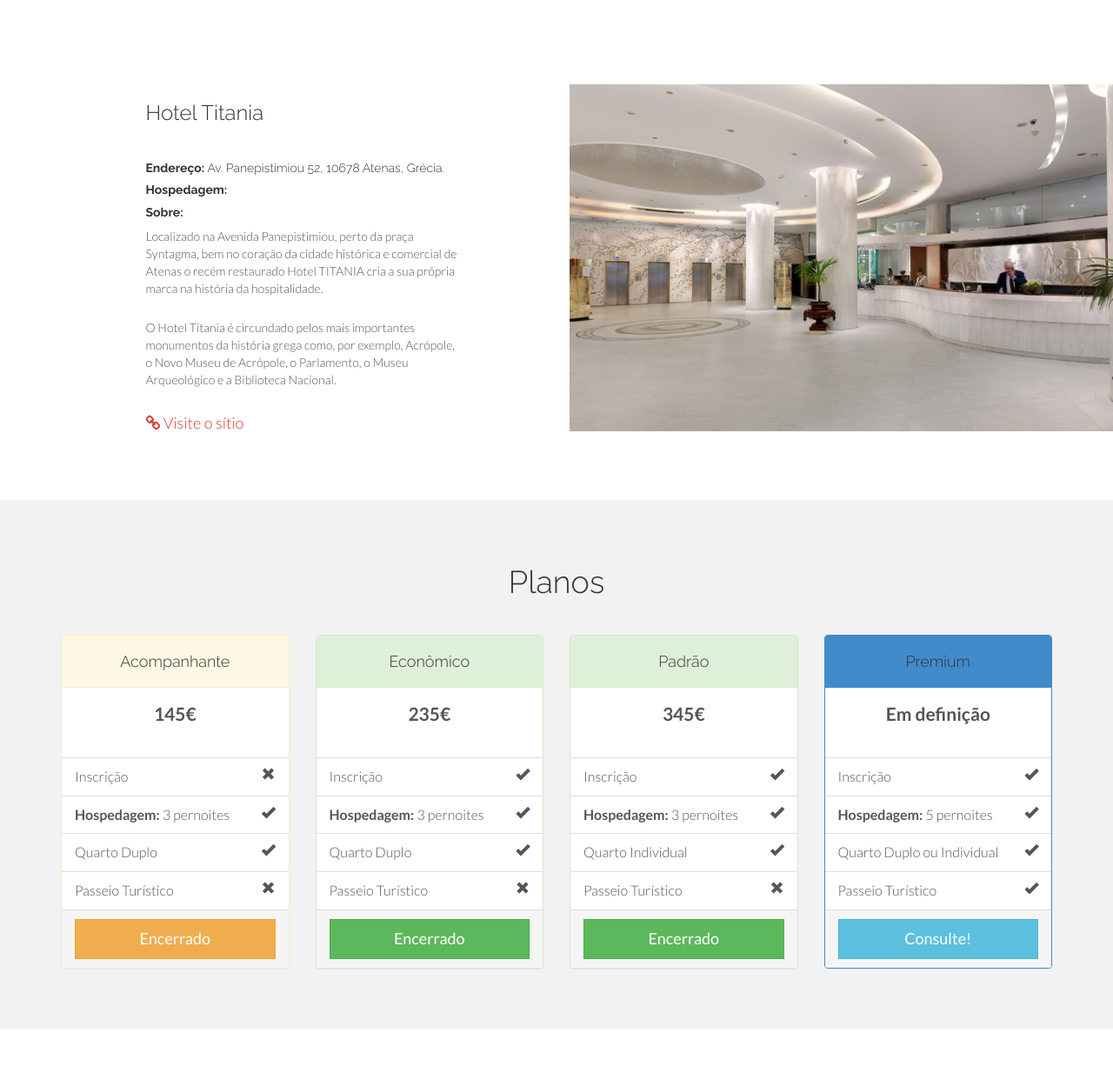
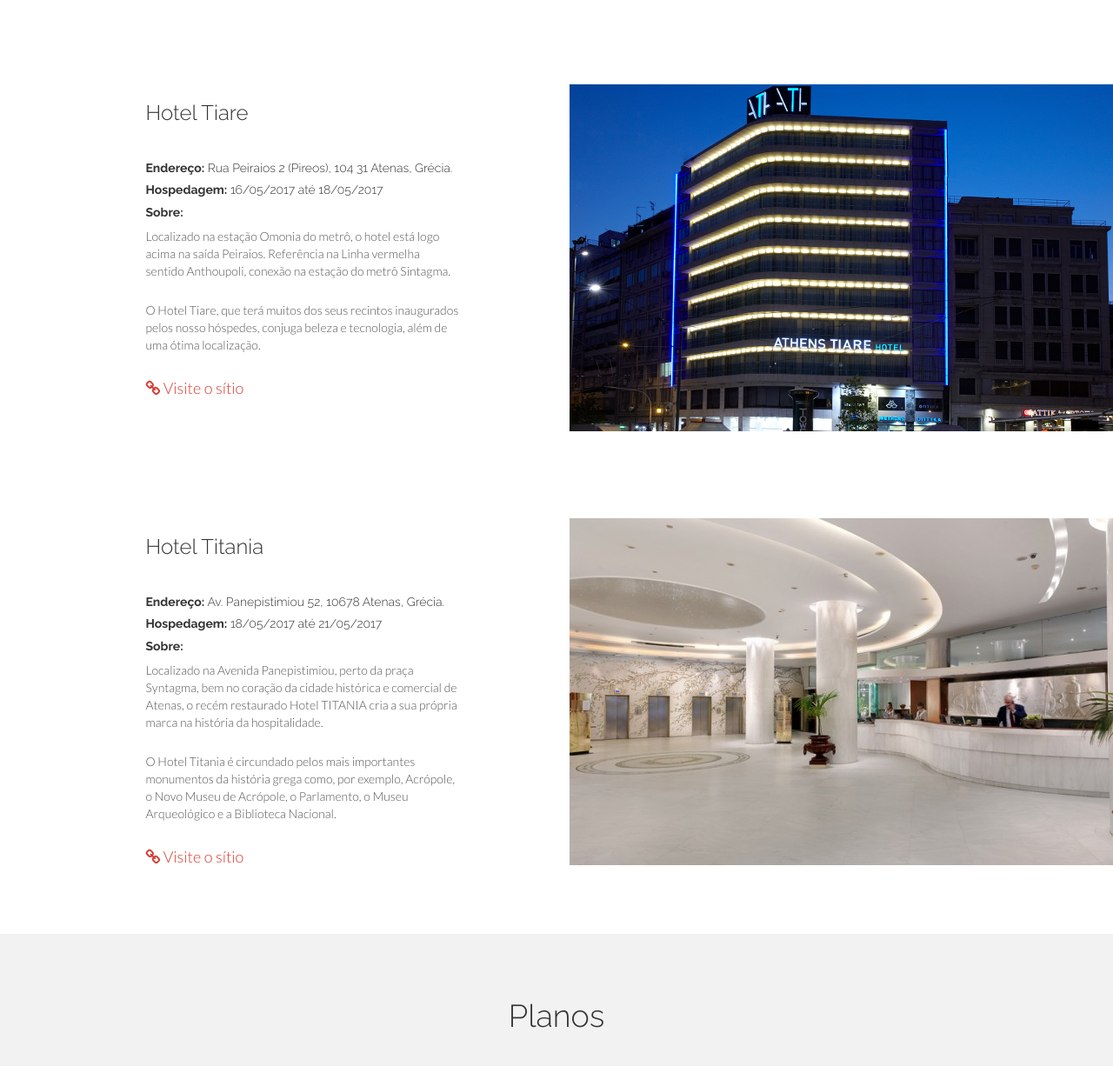
Before and after one commit to brasileirosnomundo/conferencia, a website: page participe.html in a window 1280 px wide. Shown: the part 2782-4008 px from the top of the page at 87% size. Drawn offline with nearby package versions, Linux system fonts and the light colour scheme.

Commit message:
Added Hotel Tiare information

```diff
--- a/participe.html
+++ b/participe.html
@@ -177,22 +177,45 @@
 		<div class="container">
 			<div class="row">
 				<div class="col-lg-4 col-lg-offset-1 desc">
-					<h3>Hotel Titania</h3>
+					<h3>Hotel Tiare</h3>
 					<br>
-					<h5><b>Endere&ccedil;o:</b> Av. Panepistimiou 52, 10678 Atenas, Grécia.</h5>
-					<h5><b>Hospedagem:</b></h5>
+					<h5><b>Endere&ccedil;o:</b> Rua Peiraios 2 (Pireos), 104 31 Atenas, Grécia.</h5>
+					<h5><b>Hospedagem:</b> 16/05/2017 at&eacute; 18/05/2017</h5>
 					<h5><b>Sobre:</b></h5>
-					<p class="tm">Localizado na Avenida Panepistimiou, perto da pra&ccedil;a Syntagma, bem no cora&ccedil;&atilde;o da cidade hist&oacute;rica e comercial de Atenas o rec&eacute;m restaurado Hotel TITANIA cria a sua pr&oacute;pria marca na hist&oacute;ria da hospitalidade.</p>
-					<p class="tm">O Hotel Titania &eacute; circundado pelos mais importantes monumentos da hist&oacute;ria grega como, por exemplo, Acr&oacute;pole, o Novo Museu de Acr&oacute;pole, o Parlamento, o Museu Arqueol&oacute;gico e a Biblioteca Nacional.</p>
-					<p><a href="http://www.titania.gr/" target="_blank"><i class="fa fa-link"></i> Visite o s&iacute;tio</a></p>
+					<p class="tm">Localizado na esta&ccedil;&atilde;o Omonia do metr&ocirc;, o hotel est&aacute; logo acima na sa&iacute;da Peiraios. Refer&ecirc;ncia na Linha vermelha sentido Anthoupoli, conex&atilde;o na esta&ccedil;&atilde;o do metr&ocirc; Sintagma.</p>
+					<p class="tm">O Hotel Tiare, que ter&aacute; muitos dos seus recintos inaugurados pelos nosso h&oacute;spedes, conjuga beleza e tecnologia, al&eacute;m de uma &oacute;tima localiza&ccedil;&atilde;o.</p>
+					<p><a href="http://www.athenstiarehotel.com/" target="_blank"><i class="fa fa-link"></i> Visite o s&iacute;tio</a></p>
 				</div>
 				<div class="col-lg-5 col-lg-offset-1 desc">
-					<img src="assets/img/titania.jpg" alt="teste">
+					<img src="assets/img/tiare.jpg" alt="titania">
 				</div>
 			</div><!-- row -->
 		</div><!-- container -->
 	</div>
 	<!-- dg -->
+
+	<!-- CLIENT INFORMATION -->
+	<div id="lg" style="padding-top: -20px;">
+		<div class="container">
+			<div class="row">
+				<div class="col-lg-4 col-lg-offset-1 desc">
+					<h3>Hotel Titania</h3>
+					<br>
+					<h5><b>Endere&ccedil;o:</b> Av. Panepistimiou 52, 10678 Atenas, Grécia.</h5>
+					<h5><b>Hospedagem:</b> 18/05/2017 at&eacute; 21/05/2017</h5>
+					<h5><b>Sobre:</b></h5>
+					<p class="tm">Localizado na Avenida Panepistimiou, perto da pra&ccedil;a Syntagma, bem no cora&ccedil;&atilde;o da cidade hist&oacute;rica e comercial de Atenas, o rec&eacute;m restaurado Hotel TITANIA cria a sua pr&oacute;pria marca na hist&oacute;ria da hospitalidade.</p>
+					<p class="tm">O Hotel Titania &eacute; circundado pelos mais importantes monumentos da hist&oacute;ria grega como, por exemplo, Acr&oacute;pole, o Novo Museu de Acr&oacute;pole, o Parlamento, o Museu Arqueol&oacute;gico e a Biblioteca Nacional.</p>
+					<p><a href="http://www.titania.gr/" target="_blank"><i class="fa fa-link"></i> Visite o s&iacute;tio</a></p>
+				</div>
+				<div class="col-lg-5 col-lg-offset-1 desc">
+					<img src="assets/img/titania.jpg" alt="titania">
+				</div>
+			</div><!-- row -->
+		</div><!-- container -->
+	</div>
+	<!-- dg -->
+
 
 	<!-- PRICING TABLE -->
 	<div id="lg" style="background: #f2f2f2">
@@ -228,7 +251,7 @@
 		                    </li>
 		                </ul>
 		                <div class="panel-footer">
-		                    <a class="btn btn-lg btn-block btn-warning" onclick="window.open('https://docs.google.com/forms/d/e/1FAIpQLSd-J3EDey3wv-Xv41LMFbdwOpFjE0xI6yIoROCOuOGXIIfvgA/viewform');">Encerrado</a>
+		                    <a class="btn btn-lg btn-block btn-warning" onclick="window.alert('Essa op&ccedil;&atilde; est&aacute; encerrada.');">Encerrado</a>
 		                </div>
 		            </div>
 		        </div>
@@ -261,7 +284,7 @@
 		                    </li>
 		                </ul>
 		                <div class="panel-footer">
-		                    <a class="btn btn-lg btn-block btn-success" onclick="window.open('https://docs.google.com/forms/d/e/1FAIpQLSd-J3EDey3wv-Xv41LMFbdwOpFjE0xI6yIoROCOuOGXIIfvgA/viewform');">Encerrado</a>
+		                    <a class="btn btn-lg btn-block btn-success" onclick="window.alert('Essa op&ccedil;&atilde; est&aacute; encerrada.');">Encerrado</a>
 		                </div>
 		            </div>
 		        </div>
@@ -294,7 +317,7 @@
 		                    </li>
 		                </ul>
 		                <div class="panel-footer">
-		                    <a class="btn btn-lg btn-block btn-success" onclick="window.open('https://docs.google.com/forms/d/e/1FAIpQLSd-J3EDey3wv-Xv41LMFbdwOpFjE0xI6yIoROCOuOGXIIfvgA/viewform');">Encerrado</a>
+		                    <a class="btn btn-lg btn-block btn-success" onclick="window.alert('Essa op&ccedil;&atilde; est&aacute; encerrada.');">Encerrado</a>
 		                </div>
 		            </div>
 		        </div>
@@ -305,7 +328,7 @@
 		                </div>
 		                <div class="panel-body text-center">
 		                    <p class="lead">
-		                        <strong>Em defini&ccedil;&atilde;o</strong>
+		                        <strong>435&euro;</strong>
 		                    </p>
 		                </div>
 		                <ul class="list-group list-group-flush text-left">
@@ -327,7 +350,7 @@
 		                    </li>
 		                </ul>
 		                <div class="panel-footer">
-		                    <a class="btn btn-lg btn-block btn-info"onclick="window.open('https://docs.google.com/forms/d/e/1FAIpQLSd-J3EDey3wv-Xv41LMFbdwOpFjE0xI6yIoROCOuOGXIIfvgA/viewform');">Consulte!</a>
+		                    <a class="btn btn-lg btn-block btn-info" onclick="window.alert('Essa op&ccedil;&atilde; est&aacute; encerrada.');">Encerrado!</a>
 		                </div>
 		            </div>
 		        </div>
```
Also changed, not shown: assets/img/tiare.jpg (added).
